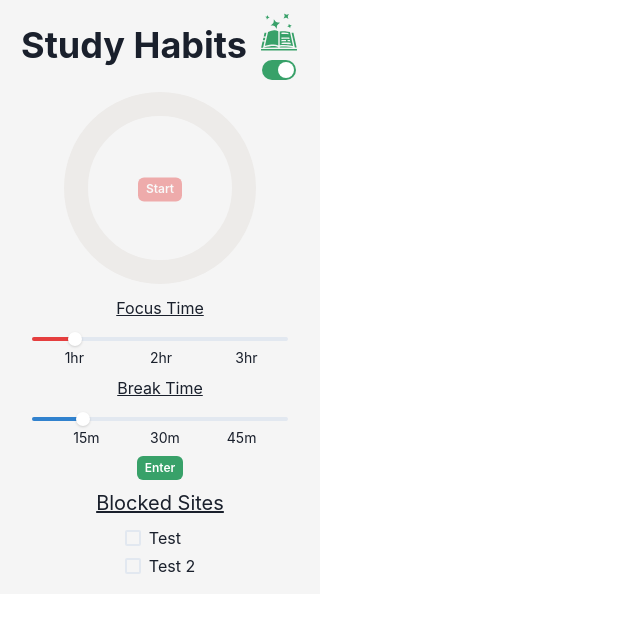
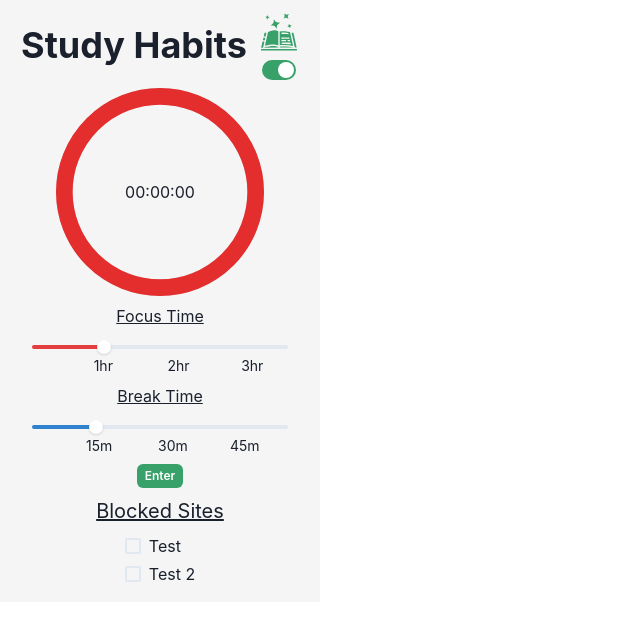
Before and after one commit to jmcgrath213/chrome-focus-extension, a React (Create React App) app: page / in a window 1280 px wide. Shown: the top 620 px of the page, without its empty margins (0-640 px from the left). Built offline with nearby package versions, Linux system fonts and the light colour scheme.

Commit message:
added in progress bar animation

```diff
--- a/package.json
+++ b/package.json
@@ -16,6 +16,7 @@
     "@types/react-dom": "^18.0.6",
     "framer-motion": "^7.3.5",
     "react": "^18.2.0",
+    "react-circular-progressbar": "^2.1.0",
     "react-countdown": "^2.3.2",
     "react-dom": "^18.2.0",
     "react-icons": "^4.4.0",
--- a/src/App.tsx
+++ b/src/App.tsx
@@ -3,8 +3,6 @@ import {
   Box,
   Heading,
   Text,
-  CircularProgress,
-  CircularProgressLabel,
   HStack,
   VStack,
   CheckboxGroup,
@@ -28,21 +26,39 @@ import {
 } from '@chakra-ui/react';
 import { GiSpellBook, GiBookshelf } from 'react-icons/gi';
 import Countdown, { zeroPad } from 'react-countdown';
+import { buildStyles, CircularProgressbarWithChildren } from 'react-circular-progressbar';
+import 'react-circular-progressbar/dist/styles.css';
 import './App.css';
 
 function App() {
   const [appIsOn, setAppIsOn] = useState(true);
-  const [countdownStarted, setCountdownStarted] = useState(false);
   const [focusTime, setFocusTime] = useState(3600000);
   const [breakTime, setBreakTime] = useState(900000);
-  const [finalFocus, setFinalFocus] = useState(0);
+  const [finalFocus, setFinalFocus] = useState(1);
   const [finalBreak, setFinalBreak] = useState(0);
+  const [onBreak, setOnBreak] = useState(false);
   const { isOpen, onOpen, onClose } = useDisclosure();
   const countdownRef = useRef<any>();
+  var countdownValue = countdownRef?.current?.total;
+  console.log("count", countdownValue);
 
   const confirmSetTimes = () => {
     setFinalFocus(focusTime);
     setFinalBreak(breakTime);
+  }
+
+  const startCountdown = () => {
+    confirmSetTimes();
+    setTimeout(() => {
+      countdownRef.current.start();
+    }, 100)
+  }
+
+  const startBreak = () => {
+    setTimeout(() => {
+      countdownRef.current.start();
+      console.log("hit timeout");
+    }, 100)
   }
 
   return (
@@ -71,47 +87,39 @@ function App() {
             />
           </VStack>
         </HStack>
-        <CircularProgress
-          value={0}
-          max={focusTime/1000}
-          color="red.500"
-          size="200px"
-          thickness='12px'
-        >
-          <CircularProgressLabel fontSize="lg">
         <Countdown
-              date={Date.now() + finalFocus}
+          date={onBreak ? Date.now() + finalBreak : Date.now() + finalFocus}
+          onStop={() => {setOnBreak(!onBreak); startBreak();}}
           autoStart={false}
           ref={countdownRef}
           renderer={props =>
-              {return countdownStarted && (
+          {return (
+            <Box width="65%" height="55%">
+              <CircularProgressbarWithChildren
+                value={finalFocus - props.total}
+                maxValue={finalFocus}
+                counterClockwise={onBreak}
+                styles={buildStyles({
+                  rotation: 1/(finalFocus/1000),
+                  strokeLinecap: 'round',
+                  pathTransitionDuration: 0.1,
+                  pathColor: '#e42d2d',
+                })}
+              >
                 <Box>
                   <span>
                     {zeroPad(props.hours)}:{zeroPad(props.minutes)}:{zeroPad(props.seconds)}
                   </span>
                 </Box>
-              );}
+              </CircularProgressbarWithChildren>
+            </Box>
+          )}
           }
         />
-            {!countdownStarted && (
-              <Button
-                size="xs"
-                colorScheme="red"
-                isDisabled={finalFocus === 0}
-                onClick={() => {
-                  setCountdownStarted(true);
-                  countdownRef.current.start();
-                }}
-              >
-                Start
-              </Button>
-            )}
-          </CircularProgressLabel>
-        </CircularProgress>
         <Text fontSize="md" as="u">Focus Time</Text>
         <Box width="80%" pb={4}>
           <Slider
-            min={18}
+            min={1}
             max={126}
             defaultValue={36}
             step={9}
@@ -135,7 +143,7 @@ function App() {
         <Text fontSize="md" as="u">Break Time</Text>
         <Box width="80%" pb={4}>
           <Slider
-            min={3}
+            min={1}
             max={33}
             defaultValue={9}
             step={3}
@@ -180,7 +188,10 @@ function App() {
             </Button>
             <Button
               colorScheme="green"
-              onClick={() => {confirmSetTimes(); onClose();}}
+              onClick={() => {
+                startCountdown();
+                onClose();
+              }}
             >
               Confirm
             </Button>
```
Also changed, not shown: 1 other file (tests, documents, lock files or other folders). Lines whose indentation alone changed are shown as unchanged.
